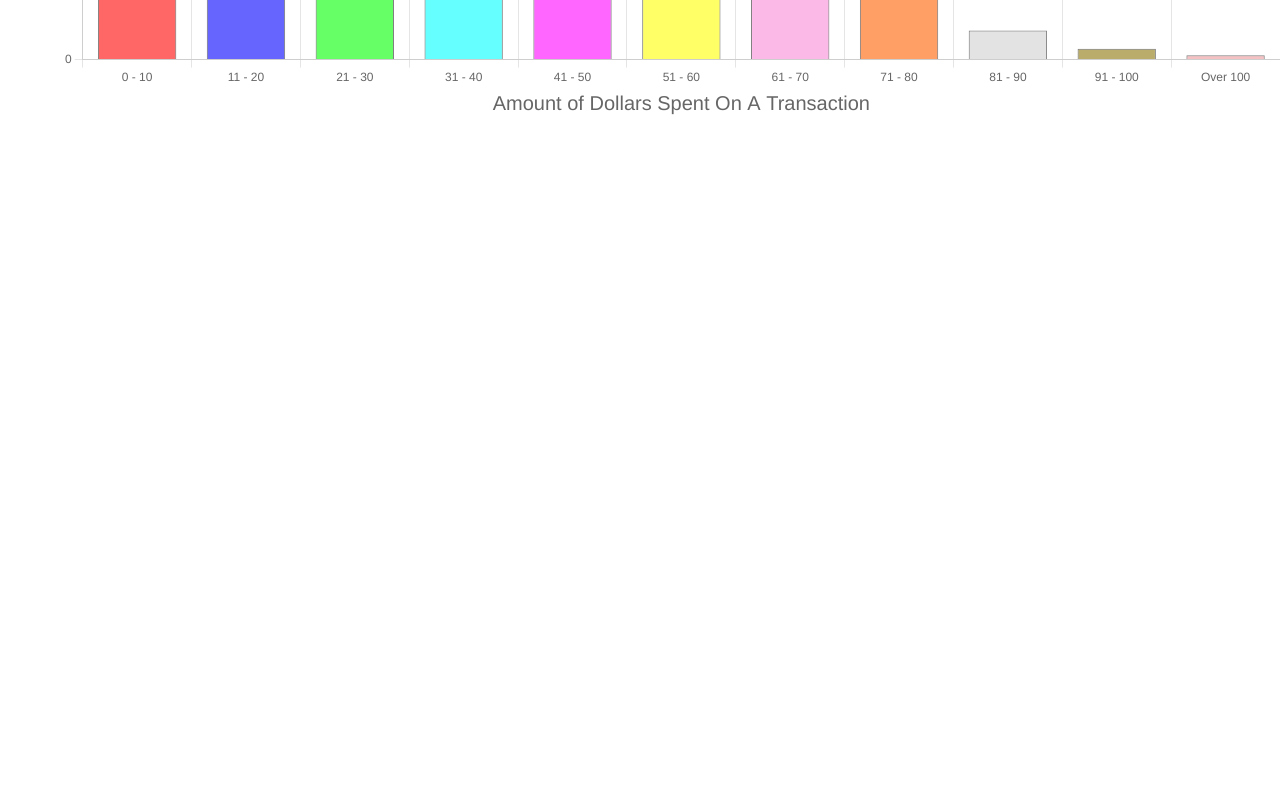
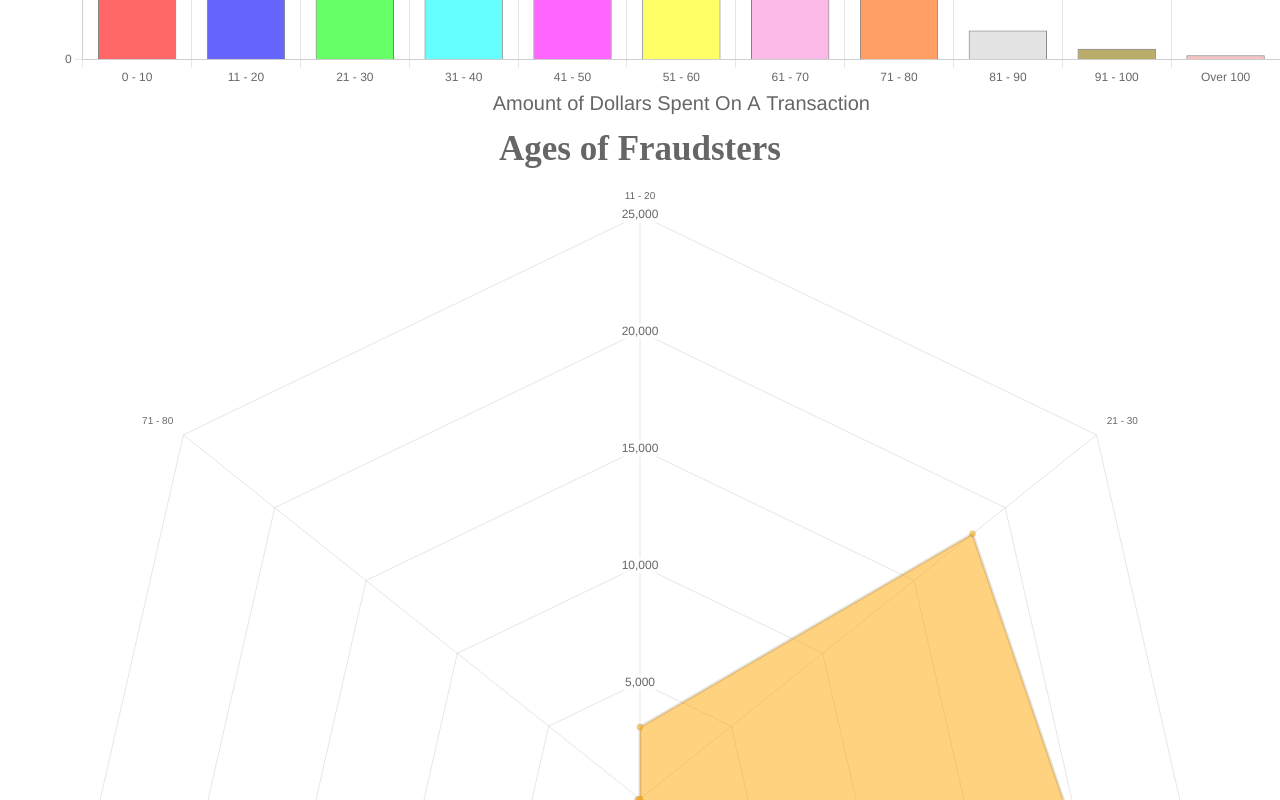
Before and after one commit to hylianmike/COMP1073-ReactProject, a React (Create React App) app: page / in a window 1280 px wide. Shown: the part 520-1320 px from the top of the page. Before the commit the page ends 800 px from the top, so only its background shows below. Built offline with nearby package versions, Linux system fonts and the light colour scheme.

Commit message:
Add Radar chart

```diff
--- a/src/App.js
+++ b/src/App.js
@@ -1,10 +1,12 @@
 import { Chart as Chartjs } from 'chart.js/auto';
 import BarChart from './components/Bar'
+import Radar from './components/Radar'
 
 function App() {
 return (
 	<div className="App">
         <BarChart />
+		<Radar />
 	</div>
 );
 }
--- /dev/null
+++ b/src/components/Radar.js
@@ -0,0 +1,48 @@
+import React, { Component } from "react";
+import { Radar } from 'react-chartjs-2';
+
+class RadarChart extends Component{
+    constructor(props){
+        super(props);
+        this.state = {
+            chartData: {
+                // set the labels, indicates the amount of dollars spent per transaction
+                labels:['11 - 20', '21 - 30', '31 - 40', '41 - 50', '51 - 60', '61 - 70', '71 - 80'],
+                // set the actual data values
+                datasets:[{
+                    // set the label, and numerical values
+                    label: 'Ages of Fraudsters',
+                    data: [3086, 18209, 20156, 8614, 1447, 101, 2],
+                    backgroundColor: 'rgba(255, 165, 0, 0.5)',
+                }]
+            }
+        }
+    }
+
+    render(){
+        return(
+            <div className="chart">
+                <Radar
+                    data={this.state.chartData}
+                    options={{
+                        plugins: {
+                            // set the title of the chart
+                            title:{
+                                display: true,
+                                text: 'Ages of Fraudsters',
+                                font: {
+                                    size: 35,
+                                    family: "'Times New Roman', Times, serif",
+                                }
+                            },
+                            // remove the legend from appearing
+                            legend:{ display: false }
+                        }
+                    }}
+                />
+            </div>
+        )
+    }
+}
+
+export default RadarChart;
```
